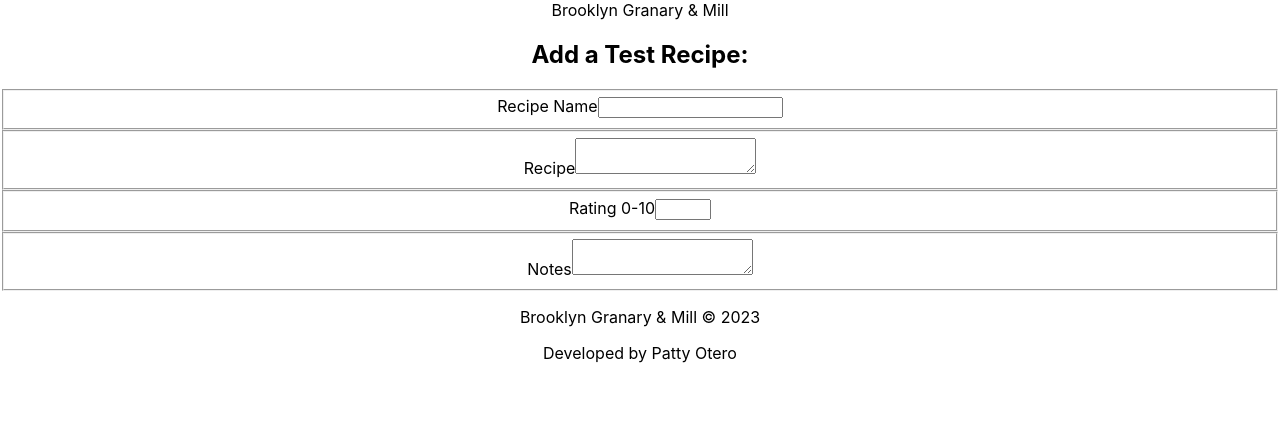
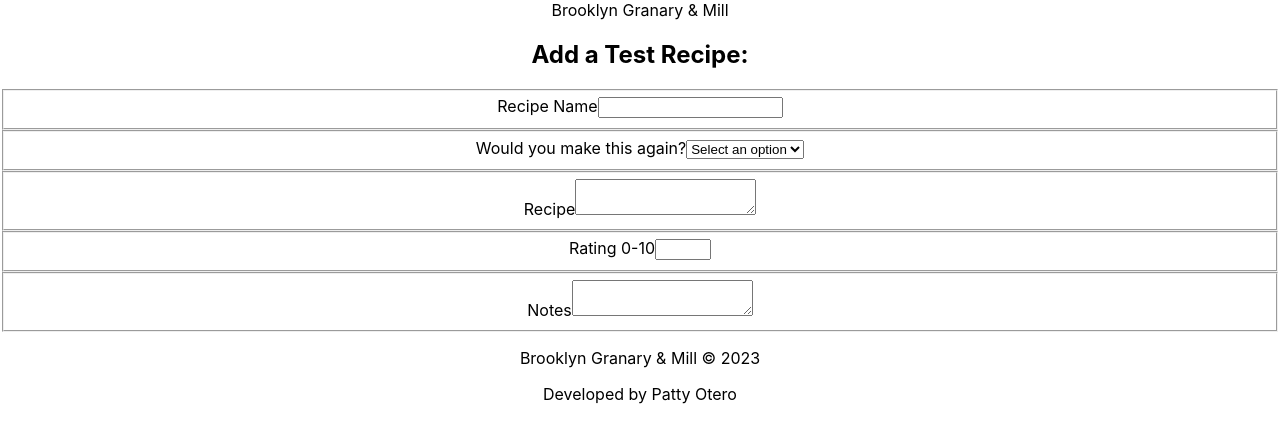
Before and after one commit to patty-rose/fullstack-project, a React (Create React App) app in the folder intsureview_fe/: page / in a window 1280 px wide. Shown: the top 442 px of the page. Built offline with nearby package versions, Linux system fonts and the light colour scheme.

Commit message:
FE: add SelectField component, rendering & onChange tests

```diff
--- a/intsureview_fe/src/components/CentralContent.js
+++ b/intsureview_fe/src/components/CentralContent.js
@@ -2,6 +2,7 @@
 import InputField from "./InputField";
 import FormTitle from "./FormTitle";
 import TextAreaField from "./TextAreaField";
+import SelectField from "./SelectField";
 
 const CentralContent = () => {
   const [recipeName, setRecipeName] = useState("");
@@ -29,6 +30,15 @@
         value={recipeName}
         onChange={(e) => setRecipeName(e.target.value)}
         required
+      />
+
+      <SelectField
+        label="Would you make this again?"
+        id="makeAgain"
+        value={makeAgain}
+        onChange={(e) => setMakeAgain(e.target.value)}
+        required
+        options={["Yes", "No"]}
       />
 
       <TextAreaField
--- /dev/null
+++ b/intsureview_fe/src/components/SelectField.js
@@ -0,0 +1,22 @@
+const SelectField = ({
+  label,
+  id,
+  value,
+  onChange,
+  required,
+  options,
+}) => (
+  <fieldset>
+    <label htmlFor={id}>{label}</label>
+    <select id={id} value={value} onChange={onChange} required={required}>
+      <option value="">Select an option</option>
+      {options.map((option) => (
+        <option key={option} value={option}>
+          {option}
+        </option>
+      ))}
+    </select>
+  </fieldset>
+);
+
+export default SelectField;
```
Also changed, not shown: 1 other file (tests, documents, lock files or other folders).
